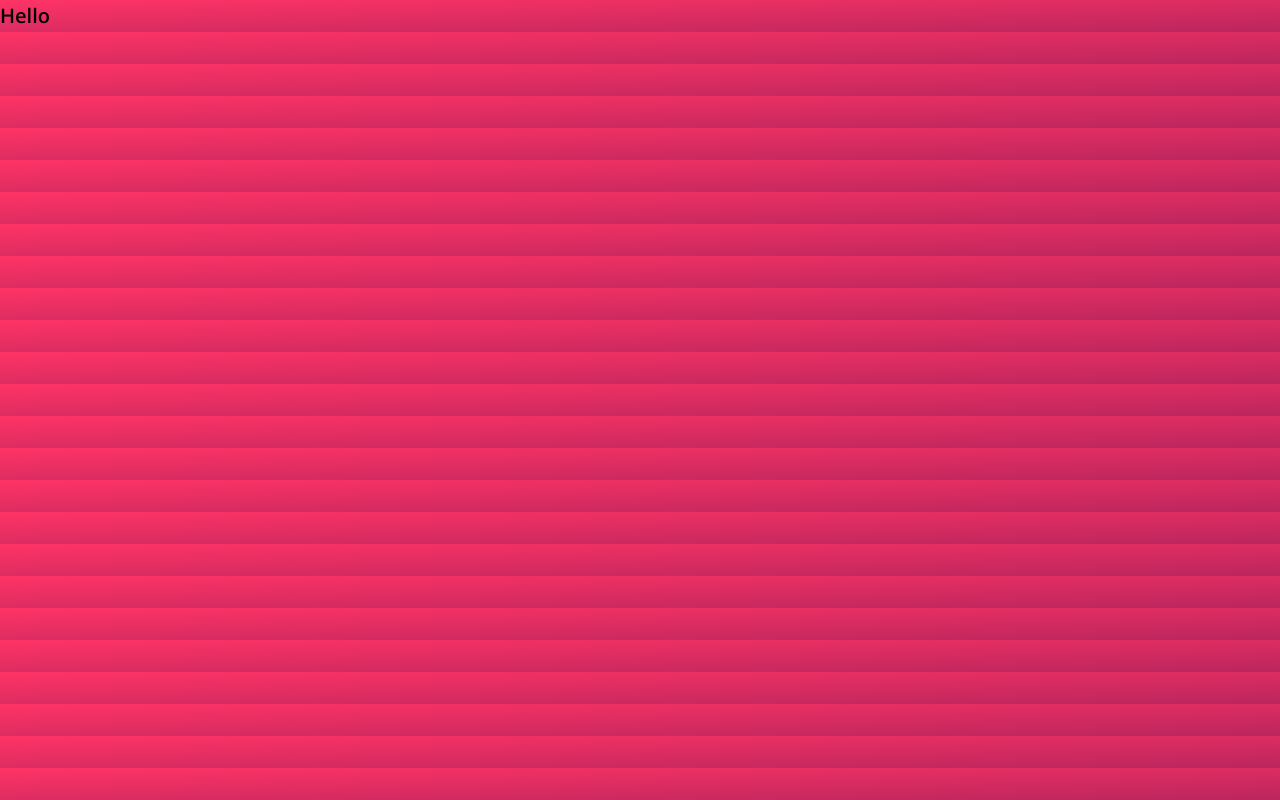
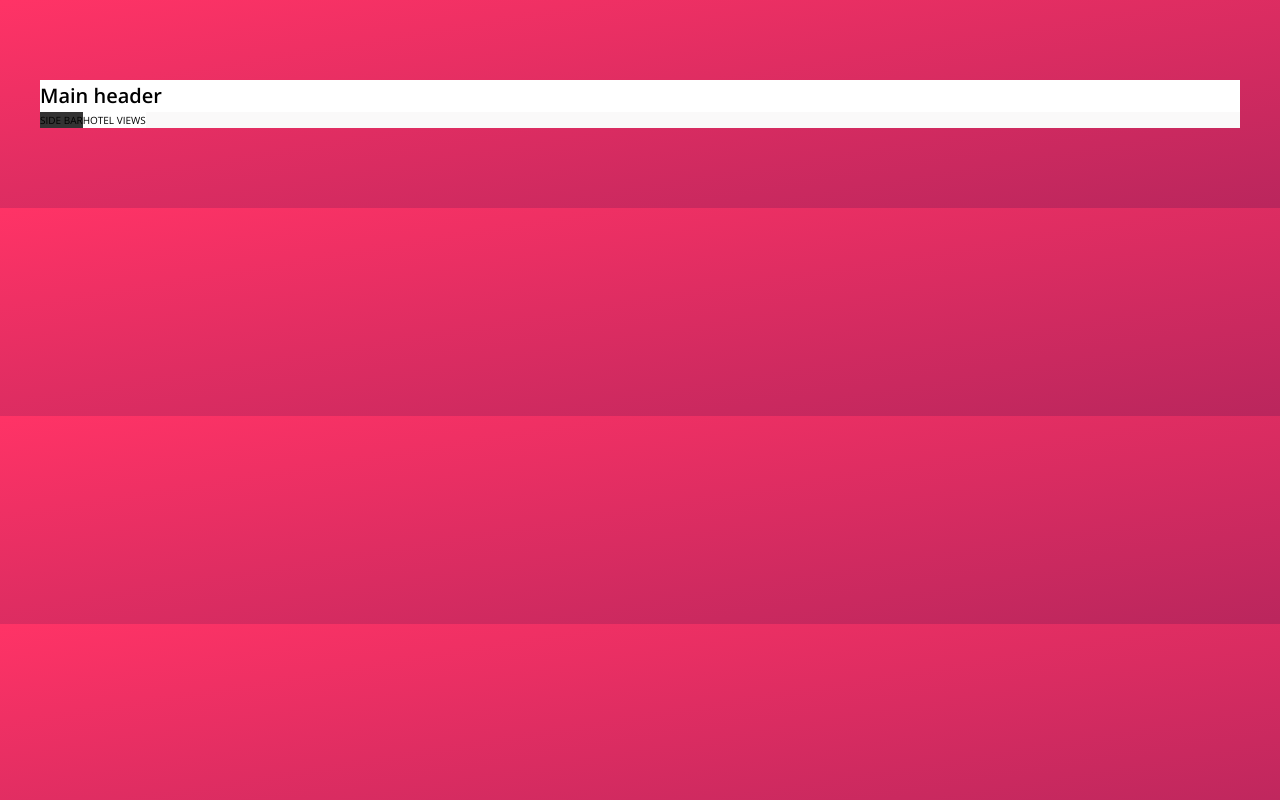
Before and after one commit to mziyandajoko/Trillo, a website: page index.html in a window 1280 px wide. Drawn offline with nearby package versions, Linux system fonts and the light colour scheme.

Commit message:
adds layout basic styling

```diff
--- a/index.html
+++ b/index.html
@@ -11,6 +11,14 @@
         <title>trillo &mdash; Your all-in-one booking app</title>
     </head>
     <body>
-        <h1>Hello</h1>
+        <main class="container">
+            <header class="header">
+                <h1>Main header</h1>
+            </header>
+            <div class="content">
+                <sidebar class="sidebar">SIDE BAR</sidebar>
+                <section class="hotel__views">HOTEL VIEWS</section>
+            </div>
+        </main>
     </body>
 </html>
--- a/sass/_base.scss
+++ b/sass/_base.scss
@@ -6,6 +6,7 @@
 --clr-Primary-light: #FF3366;
 --clr-Primary-dark: #BA265D;
 
+--clr-white: #FFFFFF;
 --clr-Grey-light-1: #faf9f9;
 --clr-Grey-light-2: #f4f2f2;
 --clr-Grey-light-3: #f0eeee;
@@ -37,3 +38,28 @@ body{
   font-family: 'open sans', sans-serif;
   background-image: linear-gradient(to right bottom,var(--clr-Primary-light) , var(--clr-Primary-dark));
 }
+
+
+
+.container{
+  width: 120rem;
+  margin: 8rem auto;
+  background-color: var(--clr-Grey-light-1);
+
+}
+
+.header{
+  background-color: var(--clr-white);
+}
+
+.content{
+  display: flex;
+}
+
+.sidebar{
+background-color: var(--clr-Grey-dark-1);
+}
+
+.hotel__views{
+  background-color: var(--clr-white);
+}
--- a/sass/_layout.scss
+++ b/sass/_layout.scss
@@ -0,0 +1,23 @@
+
+.container{
+  width: 120rem;
+  margin: 8rem auto;
+  background-color: var(--clr-Grey-light-1);
+
+}
+
+.header{
+  background-color: var(--clr-white);
+}
+
+.content{
+  display: flex;
+}
+
+.sidebar{
+background-color: var(--clr-Grey-dark-1);
+}
+
+.hotel__views{
+  background-color: var(--clr-white);
+}
```
Also changed, not shown: sass/main.css, 1 other file.
